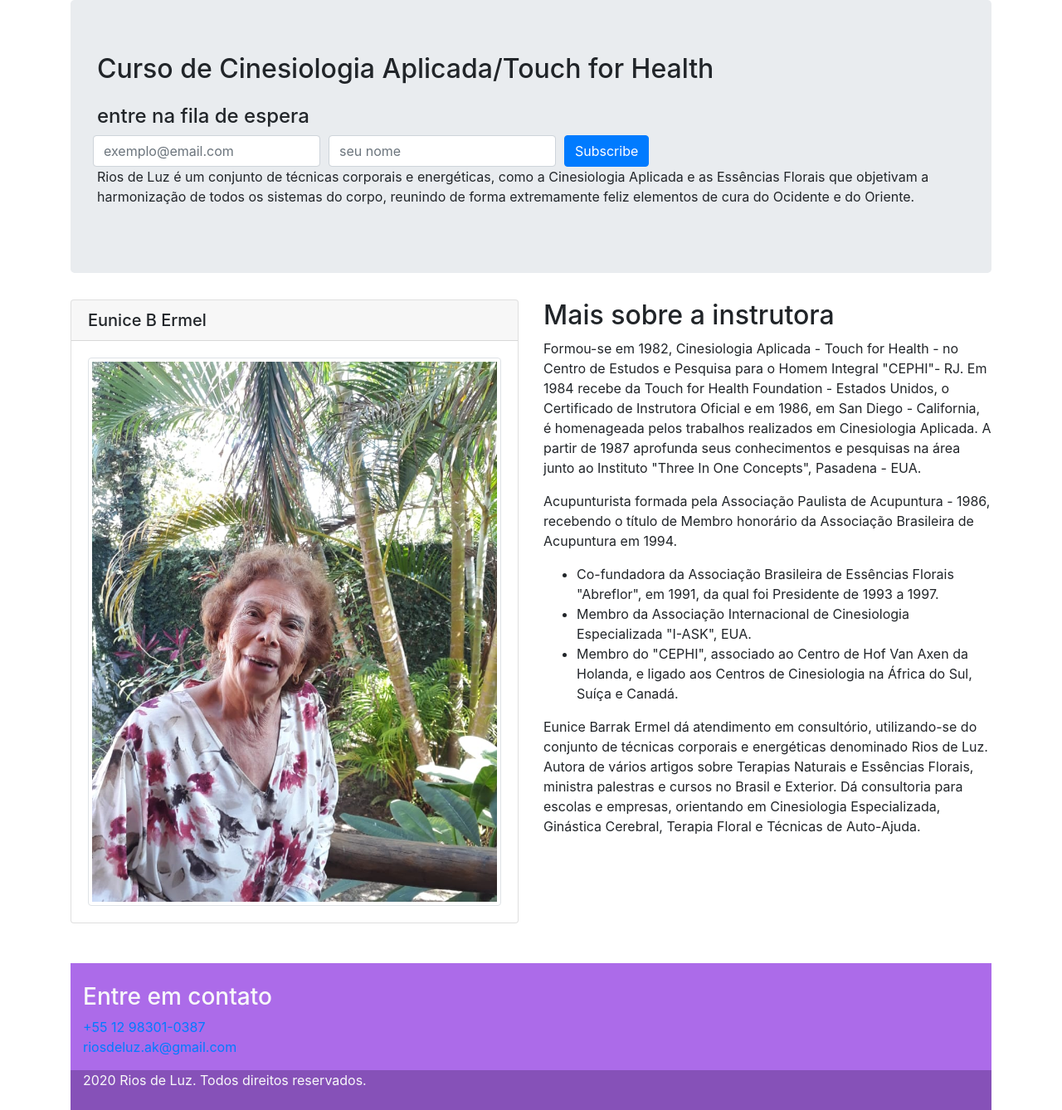
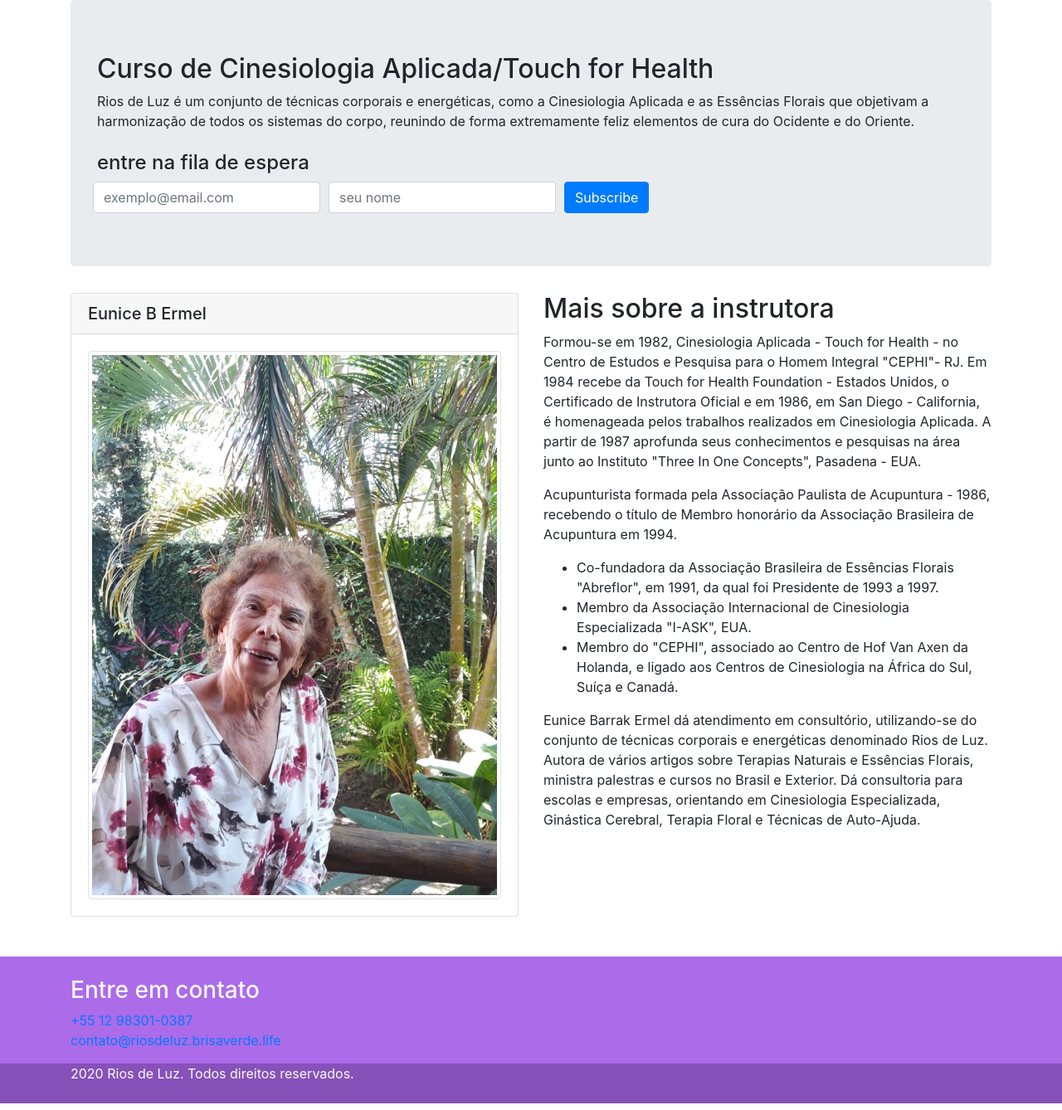
Before and after one commit to serlus/RiosDeLuz, a Django app: template curso/base/templates/base/home.html in a window 1280 px wide. Shown: the part 56-1394 px from the top of the page at 83% size. Run offline with Django 3.2, Linux system fonts and the light colour scheme; the template is opened without the code that fills it, so the values that code supplies are empty; some libraries are stand-ins or nearby versions.

```diff
--- a/curso/base/templates/base/home.html
+++ b/curso/base/templates/base/home.html
@@ -42,6 +42,20 @@
 					<h2>
 						Curso de Cinesiologia Aplicada/Touch for Health
 					</h2>
+					<p>
+						Rios de Luz é um conjunto de técnicas corporais e energéticas,
+						como a Cinesiologia Aplicada e as Essências Florais que objetivam
+						a harmonização de todos os sistemas do corpo, reunindo de forma
+						extremamente feliz elementos de cura do Ocidente e do Oriente.
+					</p>
+
+					<!-- <h4>Matriculas abertas</h4> -->
+					<!-- INICIO DO BOTAO PAGSEGURO -->
+					<!-- <a href="https://pag.ae/7W7yhNpNG/button" target="_blank" title="Pagar com PagSeguro"> -->
+						<!-- <img src="//assets.pagseguro.com.br/ps-integration-assets/botoes/pagamentos/205x30-pagar.gif" alt="Pague com PagSeguro - é rápido, grátis e seguro!" /></a> -->
+						<!-- FIM DO BOTAO PAGSEGURO -->
+
+						<!-- INICIO DO FORMULARIO DE INSCRIÇÃO -->
 					<h4 class="mt-4">entre na fila de espera</h4>
 
 					<form action="https://life.us19.list-manage.com/subscribe/post?u=65b434aa705a324ffbdae4056&amp;id=c3b5bced1b" method="post" id="mc-embedded-subscribe-form" name="mc-embedded-subscribe-form" class="form-row align-items-center" target="_blank" novalidate>
@@ -54,7 +68,7 @@
 								<label class="sr-only" for="mce-FNAME">nome</label>
 								<input type="text" value="" name="FNAME" class="form-control" id="mce-FNAME" placeholder="seu nome">
 							</div>
-							<!-- real people should not fill this in and expect good things - do not remove this or risk form bot signups-->
+								<!-- real people should not fill this in and expect good things - do not remove this or risk form bot signups -->
 								<div style="position: absolute; left: -5000px;" aria-hidden="true"><input type="text" name="b_65b434aa705a324ffbdae4056_c3b5bced1b" tabindex="-1" value=""></div>
 							<div class="col-auto">
 								<input type="submit" value="Subscribe" name="subscribe" id="mc-embedded-subscribe" class="btn btn-primary">
@@ -62,13 +76,8 @@
 						</div>
 					</form>
 
+					<!-- FINAL FORMULARIO DE INSCRIÇÃO -->
 
-				<p>
-					Rios de Luz é um conjunto de técnicas corporais e energéticas,
-					como a Cinesiologia Aplicada e as Essências Florais que objetivam
-					a harmonização de todos os sistemas do corpo, reunindo de forma
-					extremamente feliz elementos de cura do Ocidente e do Oriente.
-				</p>
 
 				</div>
 				<div class="row">
@@ -126,10 +135,11 @@
 						</p>
 
 					</div>
-
 				</div>
 			</div>
 		</div>
+	</div>
+
 <footer class='main-footer mt-5 pt-4 text-light'>
 	<div class="container">
 		<div class="row">
@@ -138,7 +148,7 @@
 				<address>
 					<a href="tel:+5512983010387">+55 12 98301-0387</a>
 					<br/>
-					<a href="mailto:riosdeluz.ak@gmail.com">riosdeluz.ak@gmail.com</a>
+					<a href="mailto:contato@riosdeluz.brisaverde.life">contato@riosdeluz.brisaverde.life</a>
 				</address>
 
 			</div>
```
Also changed, not shown: curso/base/test/test_home.py (+0 -8 lines). Lines whose indentation alone changed are shown as unchanged.
